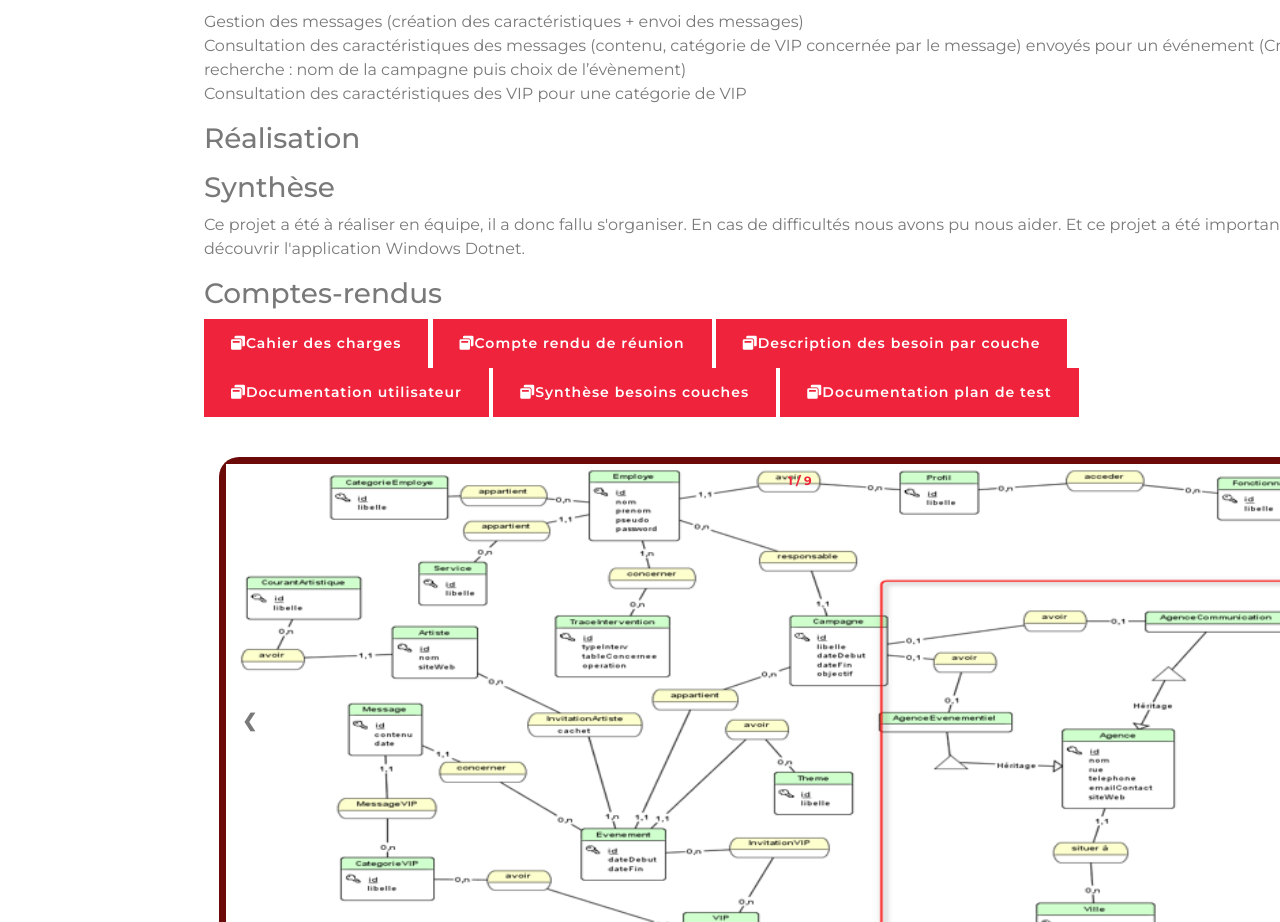
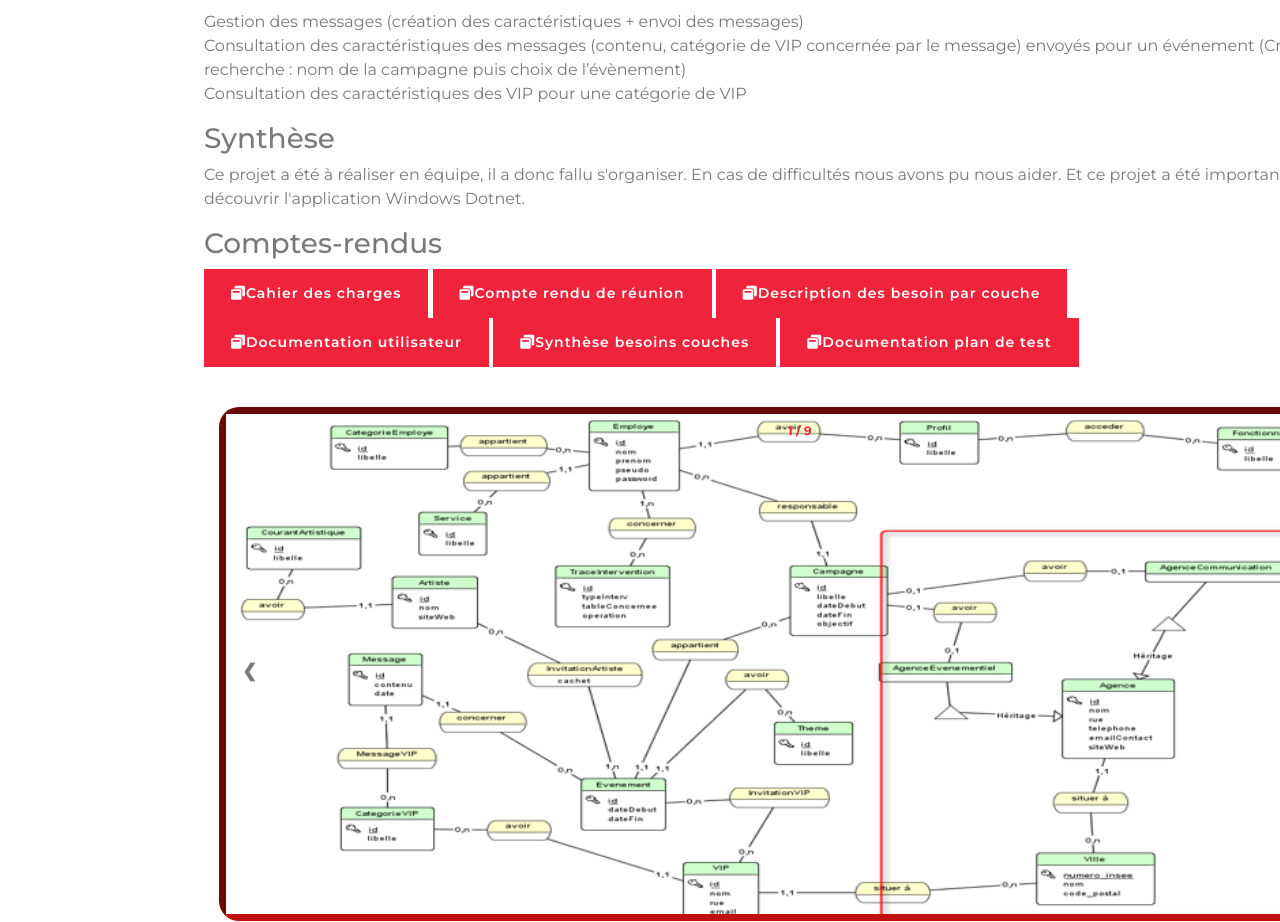
Before and after one commit to Delhalle/DelhallePortfolio, a plain HTML site: page page/Campagne.html in a window 1280 px wide. Shown: the part 2220-3142 px from the top of the page. Drawn offline with nearby package versions, Linux system fonts and the light colour scheme; files whose address does not match are found by name.

Commit message:
update campagne

```diff
--- a/page/Campagne.html
+++ b/page/Campagne.html
@@ -150,11 +150,6 @@
                 concernée par le message) envoyés pour un événement
                 (Critère de recherche : nom de la campagne puis choix de l’évènement)
                 <br>Consultation des caractéristiques des VIP pour une catégorie de VIP
-            </p>
-        </div>
-        <div class="portfolio-description">
-            <h3>Réalisation</h3>
-            <p>
             </p>
         </div>
         <div class="portfolio-synthèse">
```
